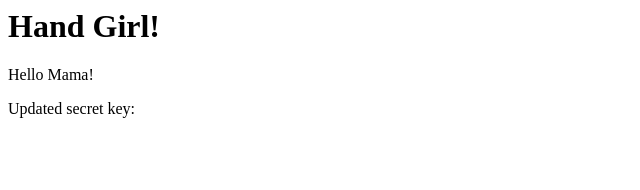
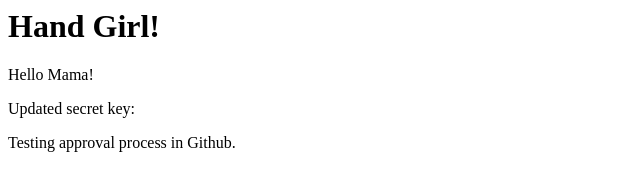
Before and after one commit to pawidachum/May_test-git, a plain HTML site: page index.html in a window 1280 px wide. Shown: the whole page, without its empty margins (0-640 px from the left). Drawn offline with Linux system fonts and the light colour scheme.

Commit message:
add another line on the index.html

```diff
--- a/index.html
+++ b/index.html
@@ -1,3 +1,4 @@
 <H1>Hand Girl!</H1>
 <p>Hello Mama!</p>
 <p> Updated secret key: </p>
+Testing approval process in Github.
```
